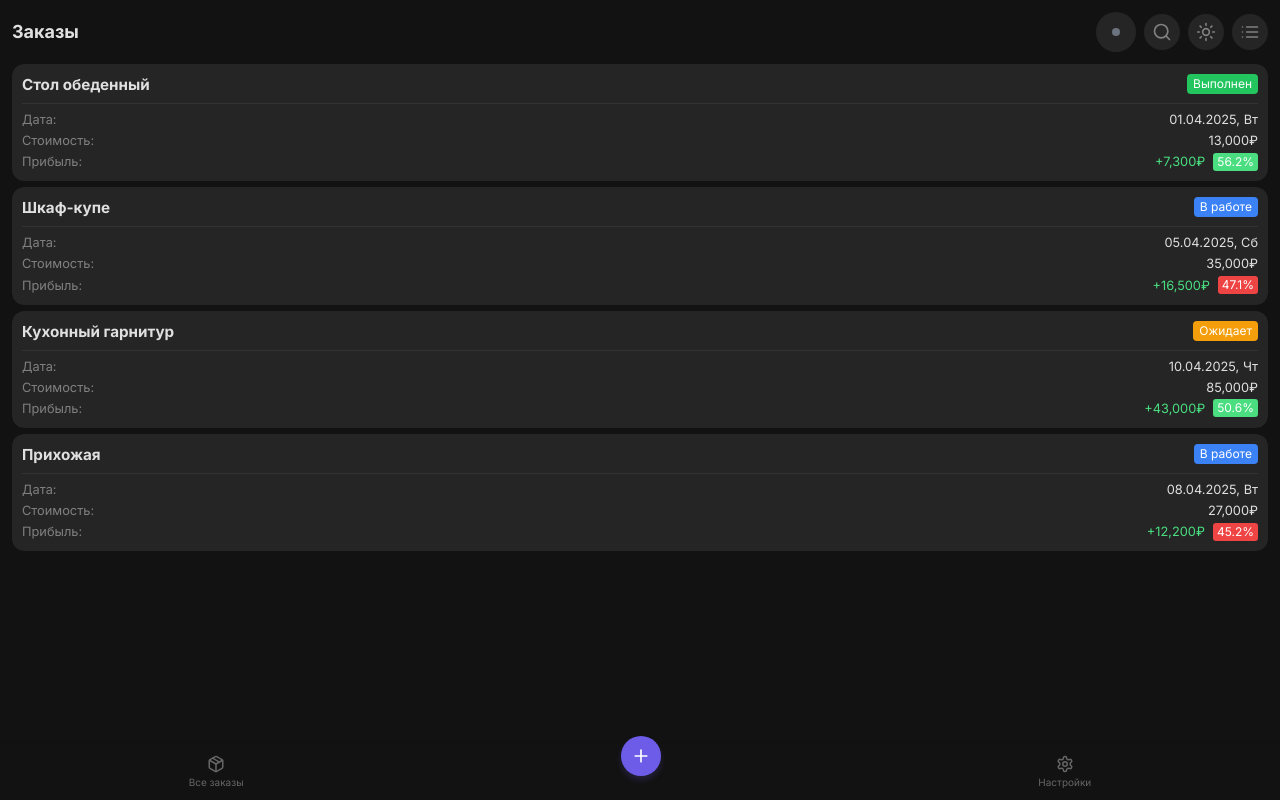
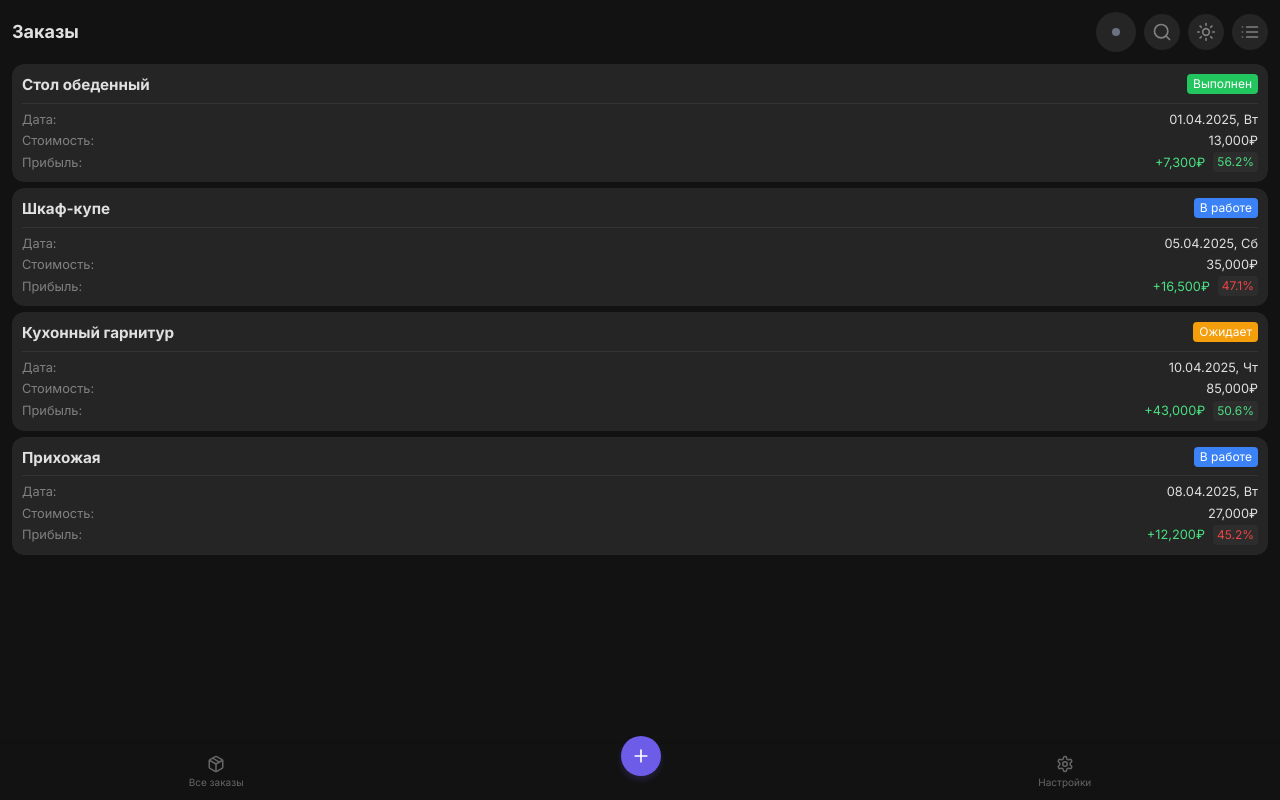
Before and after one commit to 1x5/proweb-1-lite, a React (Create React App) app: page / in a window 1280 px wide. Built offline with nearby package versions, Linux system fonts and the light colour scheme; sample sign-in values are in the browser's storage.

Commit message:
feat: улучшена верстка списка заказов (07.04.2025 23:23)

```diff
--- a/src/pages/HomePage.jsx
+++ b/src/pages/HomePage.jsx
@@ -266,11 +266,11 @@ const HomePage = () => {
           <div className="flex items-center gap-2">
             <span style={{ color: theme.green, fontSize: '0.8rem' }}>+{order.profit?.toLocaleString()}₽</span>
             <span style={{
-              color: '#fff',
-              backgroundColor: order.profitPercent < 50 ? theme.red : theme.green,
-              padding: '0px 4px',
-              borderRadius: '3px',
-              fontSize: '0.75rem'
+              color: order.profitPercent < 50 ? theme.red : theme.green,
+              fontSize: '0.75rem',
+              backgroundColor: '#2D2D2D',
+              padding: '1px 4px',
+              borderRadius: '4px'
             }}>
               {order.profitPercent}%
             </span>
@@ -292,37 +292,34 @@ const HomePage = () => {
 
     return (
       <SwipeableOrderCard order={order}>
-        <div className="py-3 px-3 rounded-xl" style={{ backgroundColor: theme.card }}>
+        <div className="py-1.5 px-3 rounded-xl" style={{ backgroundColor: theme.card }}>
           <div className="flex items-center w-full">
             <div className="flex items-center gap-3 min-w-0 flex-1">
               {/* Цветовая полоса статуса */}
               <div
-                className="w-1 h-4 rounded-sm flex-shrink-0"
+                className="w-1 h-3 rounded-sm flex-shrink-0"
                 style={{ backgroundColor: getStatusColor(order.status) }}
               />
               <h2 className="font-medium truncate" style={{
                 color: theme.textPrimary,
-                fontSize: '0.9rem'
+                fontSize: '0.85rem'
               }}>{order.name}</h2>
             </div>
-            <div className="flex items-center gap-3 flex-shrink-0 ml-3">
+            <div className="flex items-center gap-2 flex-shrink-0 ml-3">
               <span style={{
                 color: theme.textSecondary,
-                fontSize: '0.8rem'
+                fontSize: '0.75rem'
               }}>
                 {formatShortDate(order.startDate)}
               </span>
               <span style={{
                 color: theme.textPrimary,
-                fontSize: '0.8rem'
+                fontSize: '0.75rem'
               }}>
                 {order.price?.toLocaleString()}₽
               </span>
               <span style={{
-                color: '#fff',
-                backgroundColor: order.profitPercent < 50 ? 'rgba(239, 68, 68, 0.7)' : 'rgba(34, 197, 94, 0.7)',
-                padding: '0px 4px',
-                borderRadius: '3px',
+                color: order.profitPercent < 50 ? theme.red : theme.green,
                 fontSize: '0.75rem'
               }}>
                 {order.profitPercent}%
```
